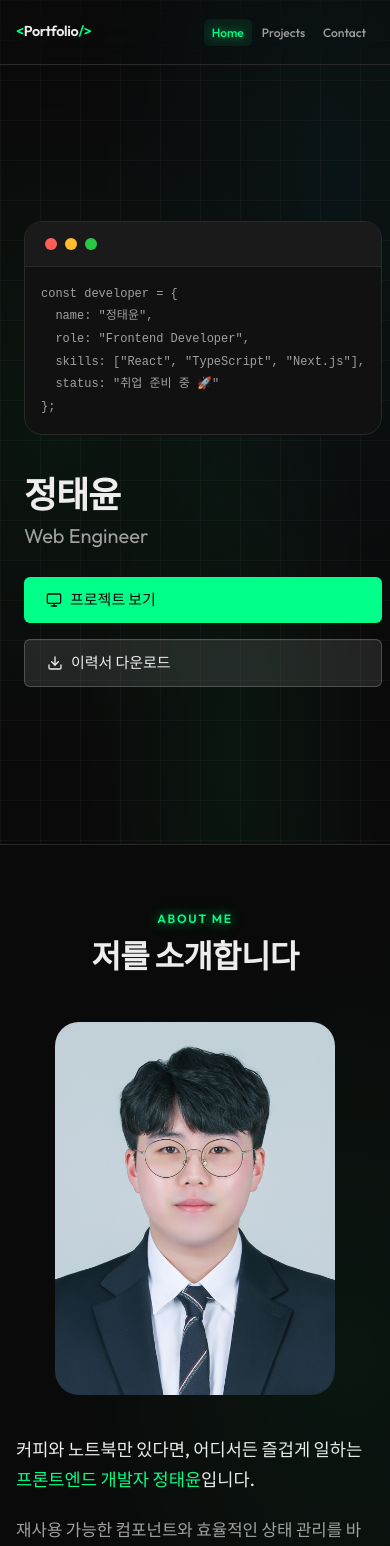
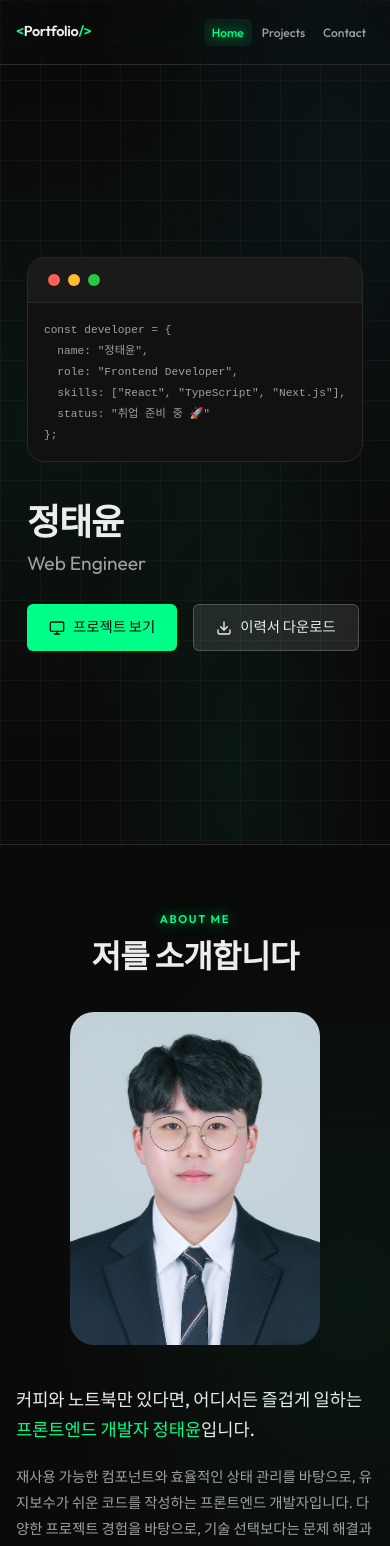
Before and after one commit to wjdxodbs/portfolio, a Next.js app: page / in a window 390 px wide. Shown: the top 1546 px of the page. Built offline with nearby package versions, Linux system fonts and the light colour scheme; no server answers.

Commit message:
style: 브레이크포인트별 레이아웃 및 타이포그래피 반응형 개선

```diff
--- a/src/app/(withHeader)/contact/page.module.css
+++ b/src/app/(withHeader)/contact/page.module.css
@@ -6,7 +6,11 @@
   content: "";
   position: fixed;
   inset: 0;
-  background: radial-gradient(ellipse at 85% 15%, rgba(0, 212, 255, 0.05) 0%, transparent 50%);
+  background: radial-gradient(
+    ellipse at 85% 15%,
+    rgba(0, 212, 255, 0.05) 0%,
+    transparent 50%
+  );
   pointer-events: none;
   z-index: 0;
 }
@@ -149,20 +153,16 @@
 }
 
 .ctaTitle {
-  font-size: 2rem;
+  font-size: 1.8rem;
   font-weight: 700;
   margin-bottom: 16px;
 }
 
 .ctaDescription {
-  font-size: 1.05rem;
+  font-size: 1rem;
   line-height: 1.7;
   color: var(--foreground-secondary);
   margin-bottom: 32px;
-}
-
-.cta a {
-  text-decoration: none;
 }
 
 @media (max-width: 768px) {
@@ -176,6 +176,10 @@
 
   .ctaTitle {
     font-size: 1.5rem;
+  }
+
+  .ctaDescription {
+    font-size: 0.9rem;
   }
 }
 
@@ -201,4 +205,12 @@
     gap: 12px;
     padding: 16px;
   }
+
+  .ctaTitle {
+    font-size: 1.2rem;
+  }
+
+  .ctaDescription {
+    font-size: 0.8rem;
+  }
 }
--- a/src/app/_components/About.module.css
+++ b/src/app/_components/About.module.css
@@ -9,7 +9,11 @@
   content: "";
   position: absolute;
   inset: 0;
-  background: radial-gradient(ellipse at 90% 50%, rgba(0, 255, 136, 0.05) 0%, transparent 60%);
+  background: radial-gradient(
+    ellipse at 90% 50%,
+    rgba(0, 255, 136, 0.05) 0%,
+    transparent 60%
+  );
   pointer-events: none;
 }
 
@@ -55,7 +59,7 @@
 }
 
 .description {
-  font-size: 1.05rem;
+  font-size: 1.1rem;
   line-height: 1.8;
   color: var(--foreground-secondary);
 }
@@ -70,10 +74,26 @@
   .imageContainer {
     max-width: 280px;
   }
+
+  .intro {
+    font-size: 1.2rem;
+  }
+
+  .description {
+    font-size: 1rem;
+  }
 }
 
 @media (max-width: 480px) {
+  .imageContainer {
+    max-width: 250px;
+  }
+
   .intro {
     font-size: 1.1rem;
   }
+
+  .description {
+    font-size: 0.9rem;
+  }
 }
--- a/src/app/_components/ExperienceList.module.css
+++ b/src/app/_components/ExperienceList.module.css
@@ -26,7 +26,7 @@
 }
 
 .period {
-  font-size: 0.85rem;
+  font-size: 0.9rem;
   color: var(--accent);
   font-family: var(--font-mono);
   font-weight: 500;
@@ -39,7 +39,7 @@
 }
 
 .organization {
-  font-size: 0.95rem;
+  font-size: 1rem;
   color: var(--foreground-secondary);
   margin-bottom: 16px;
 }
@@ -57,13 +57,30 @@
   padding: var(--badge-padding-md);
   background: var(--background-tertiary);
   border-radius: var(--radius-full);
-  font-size: 0.85rem;
+  font-size: 0.9rem;
   color: var(--foreground-secondary);
 }
 
 @media (max-width: 768px) {
   .card {
     padding: 20px;
+  }
+}
+
+@media (max-width: 768px) {
+  .period {
+    font-size: 0.8rem;
+  }
+  .cardTitle {
+    font-size: 1.2rem;
+  }
+
+  .organization {
+    font-size: 0.9em;
+  }
+
+  .highlightItem {
+    font-size: 0.8rem;
   }
 }
 
@@ -76,7 +93,7 @@
   }
 
   .organization {
-    font-size: 0.8rem;
+    font-size: 0.8em;
   }
 
   .highlightItem {
--- a/src/app/_components/ExperienceTabs.module.css
+++ b/src/app/_components/ExperienceTabs.module.css
@@ -8,7 +8,6 @@
 
 .tabs button {
   cursor: pointer;
-  font: inherit;
 }
 
 .tabs .tabActive {
@@ -25,12 +24,6 @@
   font-weight: 600;
 }
 
-@media (max-width: 768px) {
-  .tabIcon {
-    font-size: 1.1rem;
-  }
-}
-
 @media (max-width: 480px) {
   .tabLabel {
     display: none;
--- a/src/app/_components/Hero.module.css
+++ b/src/app/_components/Hero.module.css
@@ -12,9 +12,21 @@
   position: absolute;
   inset: 0;
   background:
-    radial-gradient(ellipse at 15% 50%, rgba(0, 255, 136, 0.05) 0%, transparent 55%),
-    radial-gradient(ellipse at 85% 20%, rgba(0, 212, 255, 0.05) 0%, transparent 50%),
-    radial-gradient(ellipse at 60% 90%, rgba(0, 255, 136, 0.05) 0%, transparent 45%);
+    radial-gradient(
+      ellipse at 15% 50%,
+      rgba(0, 255, 136, 0.05) 0%,
+      transparent 55%
+    ),
+    radial-gradient(
+      ellipse at 85% 20%,
+      rgba(0, 212, 255, 0.05) 0%,
+      transparent 50%
+    ),
+    radial-gradient(
+      ellipse at 60% 90%,
+      rgba(0, 255, 136, 0.05) 0%,
+      transparent 45%
+    );
   pointer-events: none;
 }
 
@@ -32,7 +44,6 @@
 .container {
   max-width: var(--container-width);
   margin: 0 auto;
-  padding: 0 24px;
   display: grid;
   grid-template-columns: 1fr 1fr;
   gap: 60px;
@@ -52,7 +63,7 @@
 
 .firstName {
   display: block;
-  font-size: 4rem;
+  font-size: 3rem;
   font-weight: 700;
   line-height: 1.1;
   letter-spacing: -0.03em;
@@ -74,7 +85,6 @@
   border: 1px solid var(--border);
   border-radius: var(--radius-lg);
   overflow: hidden;
-
 }
 
 .codeHeader {
@@ -167,12 +177,19 @@
     gap: 40px;
   }
 
+  .visual {
+    order: -1;
+  }
+}
+
+@media (max-width: 768px) {
   .firstName {
-    font-size: 3rem;
+    font-size: 2.7rem;
   }
 
-  .visual {
-    order: -1;
+  .code {
+    padding: 20px;
+    font-size: 0.8rem;
   }
 }
 
@@ -181,20 +198,20 @@
     font-size: 2.25rem;
   }
 
-  .cta {
+  /* .cta {
     flex-direction: column;
 
     & > * {
       width: 100%;
     }
-  }
+  } */
 
   .scrollIndicator {
     display: none;
   }
 
   .code {
-    font-size: 0.75rem;
+    font-size: 0.7rem;
     padding: 16px;
   }
 }
--- a/src/app/_components/SkillCard.module.css
+++ b/src/app/_components/SkillCard.module.css
@@ -60,7 +60,7 @@
 }
 
 .star {
-  font-size: 0.95rem;
+  font-size: 0.8rem;
   color: var(--border);
   transition: color var(--transition-fast);
 }
@@ -71,7 +71,7 @@
 
 .levelText {
   margin-left: 10px;
-  font-size: 0.85rem;
+  font-size: 0.8rem;
   color: var(--foreground-muted);
   font-family: var(--font-mono);
 }
@@ -136,7 +136,6 @@
   word-break: keep-all;
 }
 
-/* Responsive */
 @media (max-width: 480px) {
   .skillHeader {
     padding: 16px;
@@ -151,7 +150,11 @@
   }
 
   .star {
-    font-size: 0.85rem;
+    font-size: 0.7rem;
+  }
+
+  .levelText {
+    font-size: 0.7rem;
   }
 
   .capabilitiesList {
@@ -159,6 +162,6 @@
   }
 
   .capabilityItem {
-    font-size: 0.85rem;
+    font-size: 0.8rem;
   }
 }
--- a/src/app/_components/TypewriterRole.module.css
+++ b/src/app/_components/TypewriterRole.module.css
@@ -24,8 +24,14 @@
   }
 }
 
+@media (max-width: 768px) {
+  .typewriter {
+    font-size: 1.35rem;
+  }
+}
+
 @media (max-width: 480px) {
   .typewriter {
-    font-size: 1.25rem;
+    font-size: 1.2rem;
   }
 }
--- a/src/components/common/SectionHeader.module.css
+++ b/src/components/common/SectionHeader.module.css
@@ -19,7 +19,7 @@
   font-size: 2.5rem;
   font-weight: 700;
   letter-spacing: -0.02em;
-  margin-bottom: 12px;
+  margin-bottom: 10px;
 }
 
 .subtitle {
@@ -29,13 +29,27 @@
   margin: 0 auto;
 }
 
-@media (max-width: 480px) {
+@media (max-width: 768px) {
   .header {
     margin-bottom: 40px;
   }
 
+  .title {
+    font-size: 2.25rem;
+  }
+
+  .subtitle {
+    font-size: 1rem;
+  }
+}
+
+@media (max-width: 480px) {
+  .header {
+    margin-bottom: 30px;
+  }
+
   .label {
-    font-size: 0.75rem;
+    font-size: 0.7rem;
   }
 
   .title {
--- a/src/components/ui/CtaButton.module.css
+++ b/src/components/ui/CtaButton.module.css
@@ -17,7 +17,7 @@
 .md {
   padding: 11px 22px;
   border-radius: var(--radius-sm);
-  font-size: 0.9375rem;
+  font-size: 0.95rem;
   gap: 7px;
 }
 
@@ -80,12 +80,12 @@
 @media (max-width: 480px) {
   .lg {
     padding: 11px 22px;
-    font-size: 0.9375rem;
+    font-size: 0.9rem;
   }
 
   .md {
     padding: 9px 18px;
-    font-size: 0.875rem;
+    font-size: 0.8rem;
   }
 
   .icon {
```
